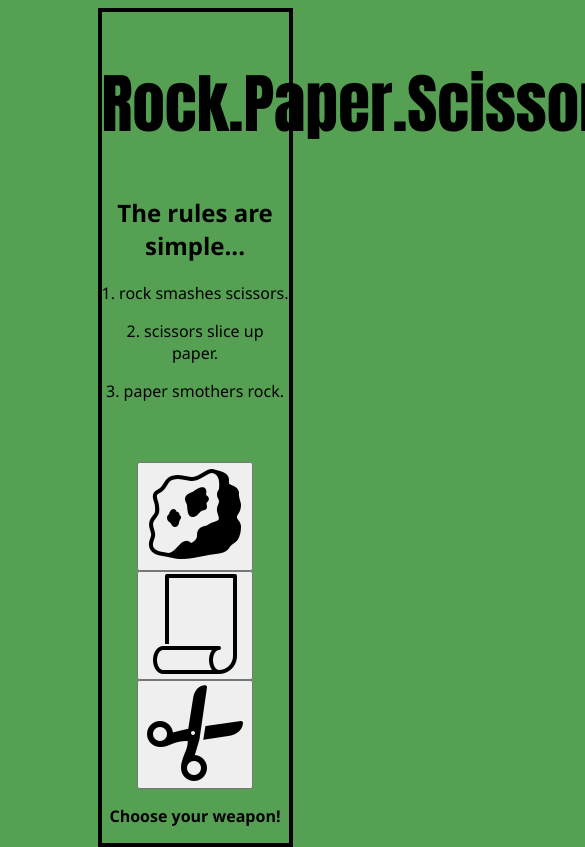
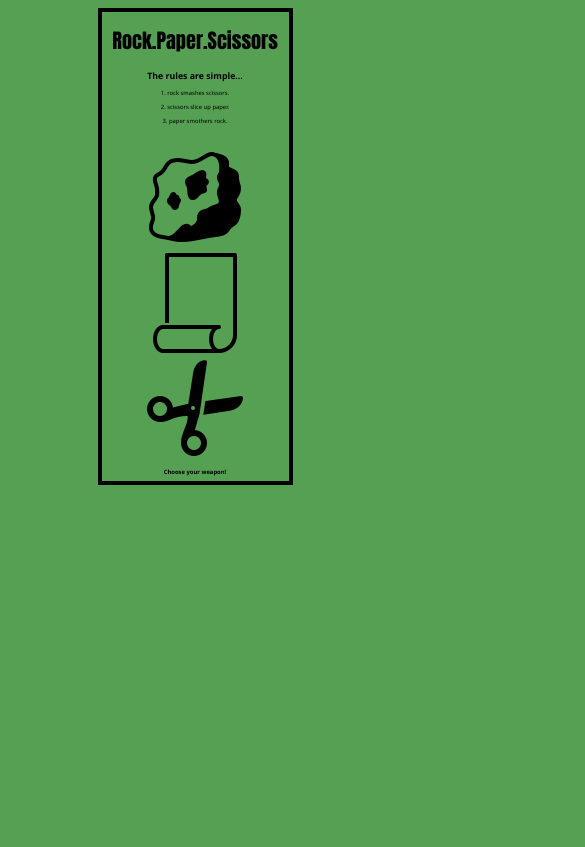
Before and after one commit to Alex-Bellamy/rock_paper_scissors, a React (Create React App) app: page / in a window 390 px wide. Shown: the top 847 px of the page, 585 px wide, since content can reach past the window. Built offline with nearby package versions, Linux system fonts and the light colour scheme.

Commit message:
making font sizes responsive and styling weapon buttons

```diff
--- a/src/index.css
+++ b/src/index.css
@@ -2,6 +2,7 @@ body {
   margin: 0;
   font-family: 'Segoe UI', Tahoma, Geneva, Verdana, sans-serif;
   text-align: center;
+  font-size: 1.5vw;
   background-color: #55a053;
   border: 4px solid;
   margin-top: 2%;
@@ -11,10 +12,22 @@ body {
 
 #title {
   font-family: Impact, Haettenschweiler, 'Arial Narrow Bold', sans-serif;
-  font-size: 65px;
+  font-size: 5.2vw;
 }
 
 code {
   font-family: source-code-pro, Menlo, Monaco, Consolas, 'Courier New',
     monospace;
 }
+
+button {
+  background-color: #55a053;
+  border: none;
+  outline:none;
+  text-decoration:none;
+  }
+
+  button:hover {
+    background-color: #428040;
+    border-radius: 10px;
+  }
```
